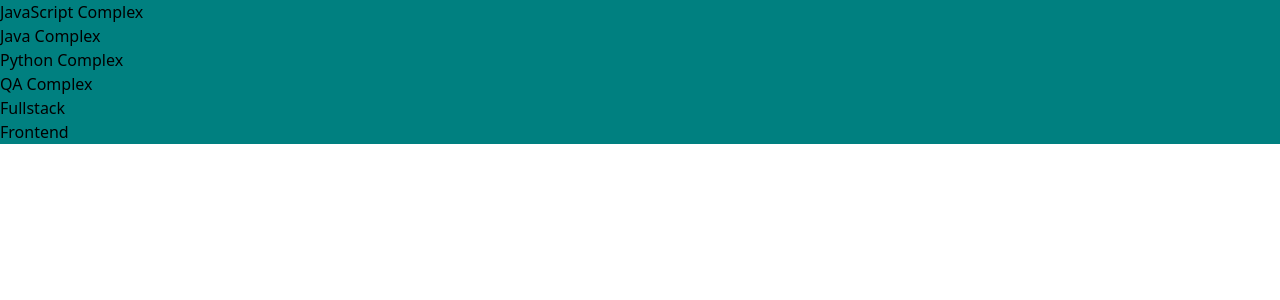
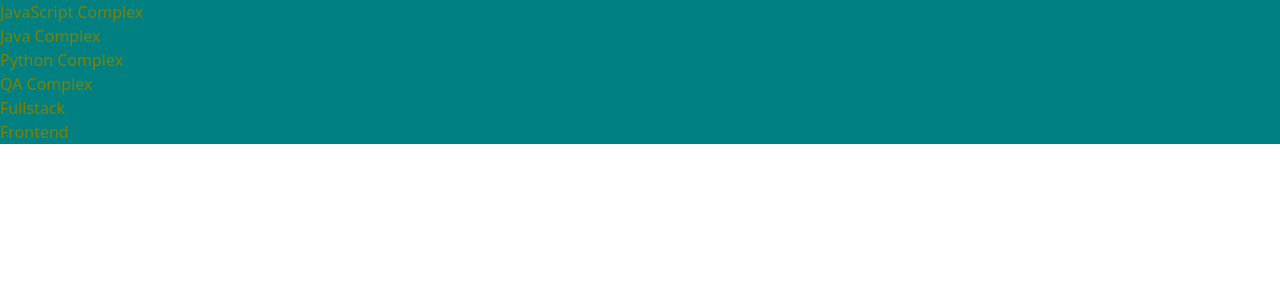
Before and after one commit to IhorArseniuk/react, a React (Vite) app: page / in a window 1280 px wide. Shown: the top 300 px of the page. Built offline with nearby package versions, Linux system fonts and the light colour scheme.

Commit message:
done homework #gi01MZ6v

```diff
--- a/src/App.css
+++ b/src/App.css
@@ -3,4 +3,5 @@ div{
 }
 h2{
     background-color: teal;
+    color:olive;
 }
```
